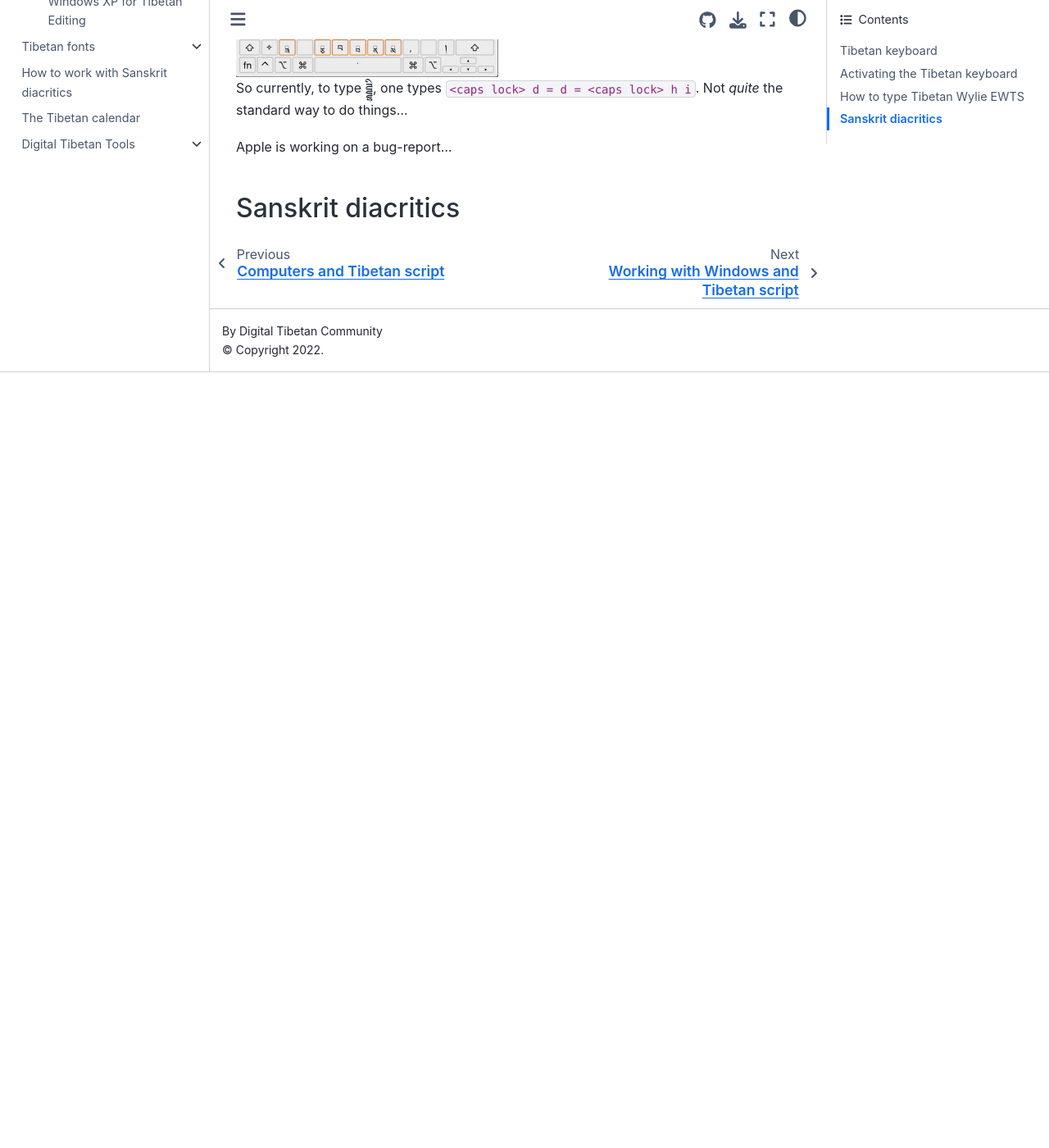
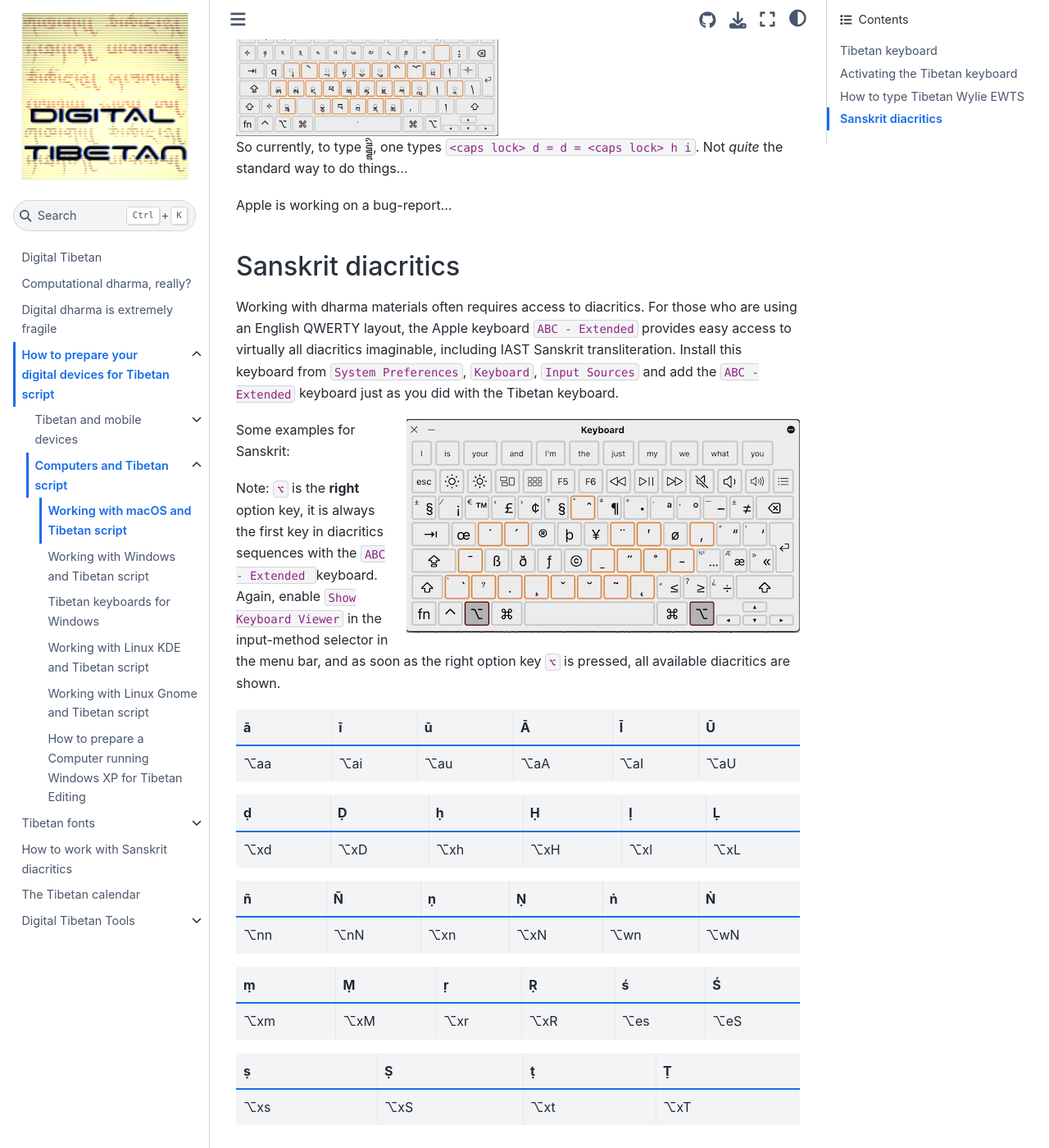
Before and after one commit to DigitalTibetan/DigitalTibetan, a Jupyter Book: the page built from docs/computers_macos.md, in a window 1280 px wide and 1400 px high, scrolled down 2345 px. Shown: the whole window at 82% size. Built offline with Jupyter Book 1.0.4 settings and Sphinx 7.4.7 and the Sphinx Book theme 1.1.4, drawn with Linux system fonts in a browser that asks for light colours; before the commit the page ends 2799 px from its top, so only the background shows below that; some of the changed text lies outside the part shown.

Commit message:
macos sanskrit IAST keyboard

````diff
--- a/docs/computers_macos.md
+++ b/docs/computers_macos.md
@@ -1,4 +1,6 @@
 # Working with macOS and Tibetan script
+
+Tibetan support works equally well for old Intel Macs and the new Apple Silicon based Macs.
 
 The Mac comes with Tibetan fonts preinstalled. For more fonts, see [Tibetan fonts](tibetan_fonts.md).
 
@@ -69,4 +71,35 @@ So currently, to type ཌྜྷི, one types `<caps lock> d = d = <caps lock> h
 
 Apple is working on a bug-report...
 
+(macos_sanskrit_keyboard)=
 ## Sanskrit diacritics
+
+Working with dharma materials often requires access to diacritics. For those who are using an English QWERTY layout, the Apple keyboard `ABC - Extended` provides easy access to virtually all diacritics imaginable, including IAST Sanskrit transliteration. Install this keyboard from `System Preferences`, `Keyboard`, `Input Sources` and add the `ABC - Extended` keyboard just as you did with the Tibetan keyboard.
+
+```{image} Images/macos_abc_extended_diacritics.jpg
+:align: right
+:width: 480
+```
+Some examples for Sanskrit:
+
+Note: `⌥` is the **right** option key, it is always the first key in diacritics sequences with the `ABC - Extended ` keyboard. Again, enable `Show Keyboard Viewer` in the input-method selector in the menu bar, and as soon as the right option key `⌥` is pressed, all available diacritics are shown.
+
+| ā | ī | ū | Ā | Ī | Ū |
+| - | - | - | - | - | - |
+| ⌥aa | ⌥ai | ⌥au | ⌥aA | ⌥aI | ⌥aU |
+
+| ḍ | Ḍ | ḥ | Ḥ | ḷ | Ḷ |
+| - | - | - | - | - | - |
+| ⌥xd | ⌥xD | ⌥xh | ⌥xH | ⌥xl | ⌥xL |
+
+| ñ | Ñ | ṇ | Ṇ | ṅ | Ṅ |
+| - | - | - | - | - | - |
+| ⌥nn | ⌥nN | ⌥xn | ⌥xN | ⌥wn | ⌥wN |
+
+| ṃ | Ṃ | ṛ | Ṛ | ś | Ś |
+| - | - | - | - | - | - |
+| ⌥xm | ⌥xM | ⌥xr | ⌥xR | ⌥es | ⌥eS |
+
+| ṣ | Ṣ | ṭ | Ṭ |
+| - | - | - | - |
+| ⌥xs | ⌥xS | ⌥xt | ⌥xT |
````
Also changed, not shown: docs/Images/macos_abc_extended_diacritics.jpg (added).
